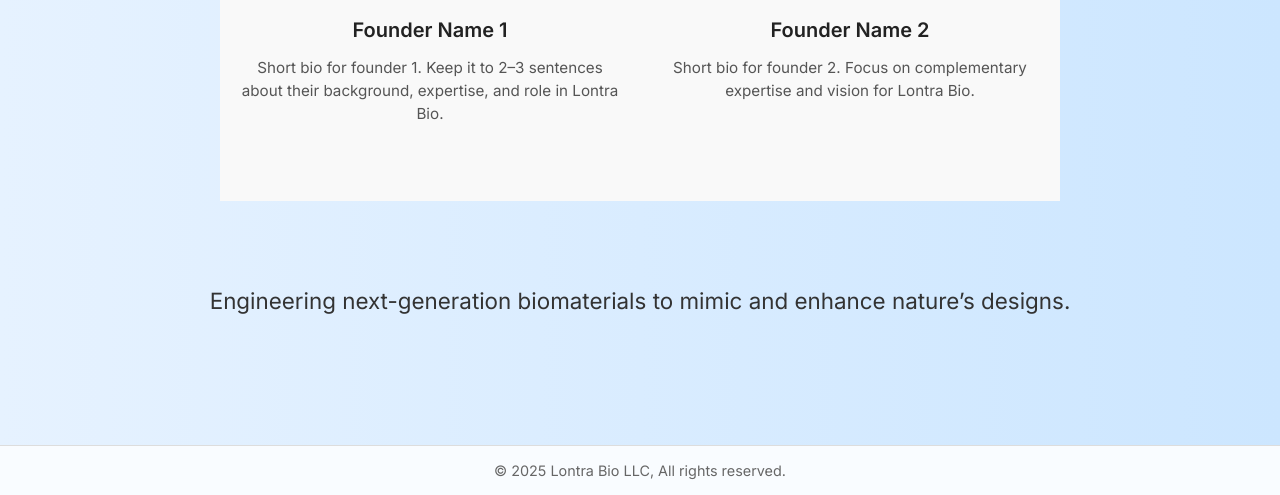
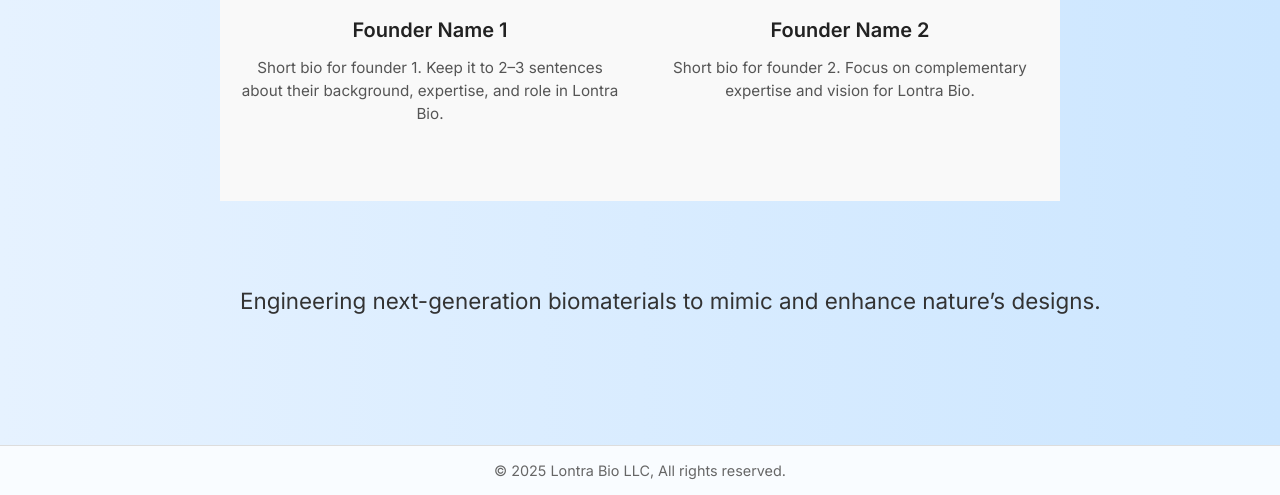
Before and after one commit to lontrabio/lontrabio, a plain HTML site: page index.html in a window 1280 px wide. Shown: the part 972-1467 px from the top of the page. Drawn offline with Linux system fonts and the light colour scheme.

Commit message:
Update index.html

```diff
--- a/index.html
+++ b/index.html
@@ -175,7 +175,7 @@
  <style>
 /* Tagline Section (above footer) */
 .tagline {
-  display: flex;                  /* enable flex layout */
+  display: flex;                  /* flex layout */
   justify-content: center;        /* center horizontally */
   padding: 60px 20px 40px;
 }
@@ -185,8 +185,8 @@
   color: #333;
   line-height: 1.6;
   font-size: clamp(1rem, 2.5vw, 1.4rem); /* dynamic font size */
-  max-width: fit-content;          /* shrink to content width */
-  white-space: nowrap;             /* keep it all on one line */
+  white-space: nowrap;             /* keep on one line */
+  min-width: 0;                     /* ensures flex item can shrink */
 }
 </style>
 </head>
```
